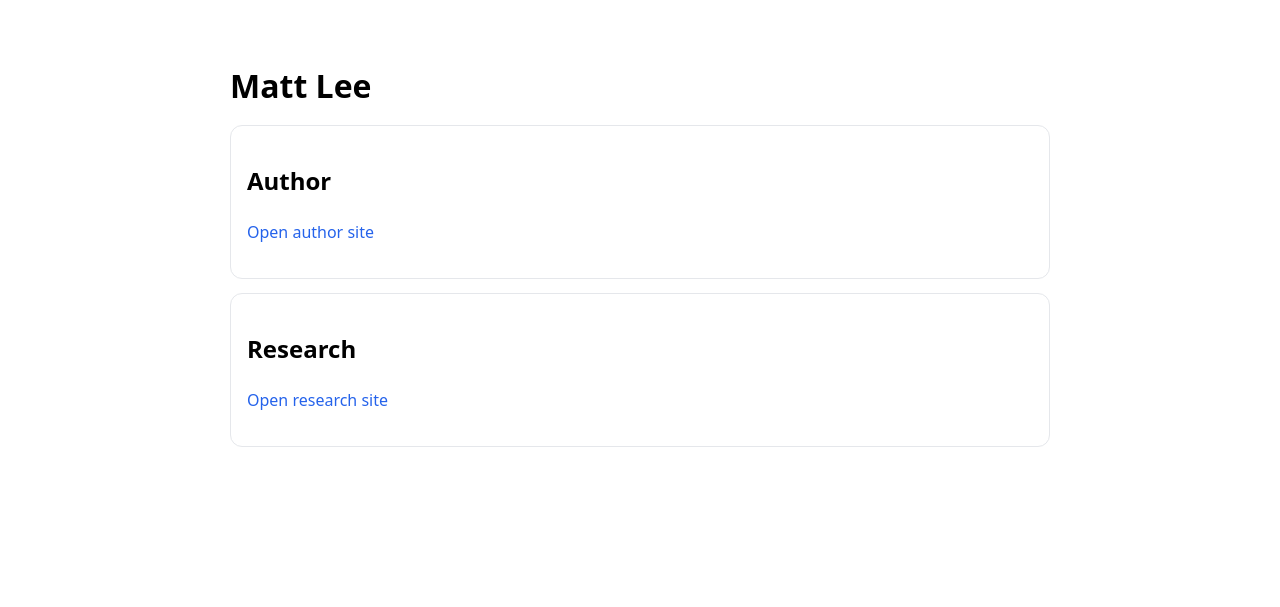
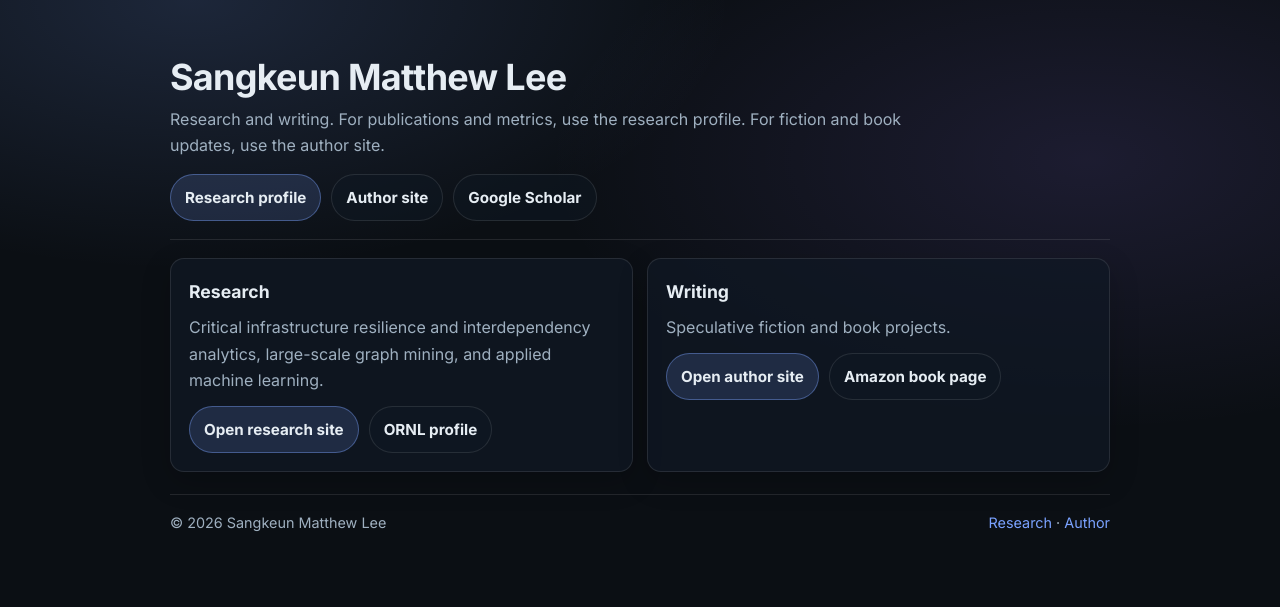
Before and after one commit to johnleespapa/johnleespapa.github.io, a plain HTML site: page index.html in a window 1280 px wide. Drawn offline with Linux system fonts and the light colour scheme.

Commit message:
Improve main hub page

```diff
--- a/index.html
+++ b/index.html
@@ -3,23 +3,165 @@
 <head>
   <meta charset="utf-8" />
   <meta name="viewport" content="width=device-width, initial-scale=1" />
-  <title>Matt Lee</title>
+  <title>Sangkeun Matthew Lee</title>
+  <meta name="description" content="Sangkeun Matthew Lee — research profile and author site." />
+  <link rel="preconnect" href="https://fonts.googleapis.com" />
+  <link rel="preconnect" href="https://fonts.gstatic.com" crossorigin />
+  <link href="https://fonts.googleapis.com/css2?family=Inter:wght@300;400;500;600;700&display=swap" rel="stylesheet" />
   <style>
-    body{font-family:system-ui,-apple-system,Segoe UI,Roboto,Helvetica,Arial,sans-serif;max-width:820px;margin:60px auto;padding:0 18px;line-height:1.6}
-    a{color:#2563eb;text-decoration:none} a:hover{text-decoration:underline}
-    .card{border:1px solid #e5e7eb;border-radius:12px;padding:16px;margin:14px 0}
-    h1{margin:0 0 10px}
+    :root {
+      --bg: #0b0f14;
+      --panel: rgba(16, 24, 36, 0.72);
+      --text: #e6edf3;
+      --muted: #9fb0c0;
+      --accent: #7aa2ff;
+      --border: rgba(255,255,255,0.10);
+      --shadow: 0 18px 60px rgba(0,0,0,0.45);
+    }
+
+    * { box-sizing: border-box; margin: 0; padding: 0; }
+
+    body {
+      font-family: Inter, system-ui, -apple-system, Segoe UI, Roboto, Helvetica, Arial, sans-serif;
+      background:
+        radial-gradient(900px 450px at 15% 0%, rgba(122,162,255,0.16), transparent 60%),
+        radial-gradient(900px 450px at 85% 20%, rgba(155,122,255,0.12), transparent 60%),
+        var(--bg);
+      color: var(--text);
+      line-height: 1.65;
+      min-height: 100vh;
+    }
+
+    a { color: var(--accent); text-decoration: none; }
+    a:hover { text-decoration: underline; }
+
+    .container { max-width: 980px; margin: 0 auto; padding: 58px 20px 70px; }
+
+    header {
+      padding-bottom: 18px;
+      border-bottom: 1px solid var(--border);
+      margin-bottom: 18px;
+    }
+
+    h1 {
+      font-size: 2.25rem;
+      font-weight: 800;
+      letter-spacing: -0.02em;
+      line-height: 1.1;
+    }
+
+    .subtitle {
+      margin-top: 8px;
+      color: var(--muted);
+      max-width: 75ch;
+    }
+
+    .cta {
+      display: flex;
+      flex-wrap: wrap;
+      gap: 10px;
+      margin-top: 16px;
+    }
+
+    .btn {
+      display: inline-flex;
+      align-items: center;
+      justify-content: center;
+      padding: 10px 14px;
+      border-radius: 999px;
+      border: 1px solid var(--border);
+      background: rgba(16, 24, 36, 0.55);
+      color: var(--text);
+      font-weight: 650;
+      font-size: 0.95rem;
+      text-decoration: none;
+    }
+
+    .btn.primary {
+      background: rgba(122, 162, 255, 0.16);
+      border-color: rgba(122, 162, 255, 0.40);
+    }
+
+    .grid {
+      display: grid;
+      grid-template-columns: 1fr 1fr;
+      gap: 14px;
+      margin-top: 18px;
+    }
+
+    @media (max-width: 860px) {
+      .grid { grid-template-columns: 1fr; }
+    }
+
+    .card {
+      background: var(--panel);
+      border: 1px solid var(--border);
+      border-radius: 14px;
+      padding: 18px;
+      box-shadow: 0 10px 30px rgba(0,0,0,0.20);
+    }
+
+    h2 { font-size: 1.1rem; font-weight: 750; margin-bottom: 8px; }
+    p { color: var(--muted); }
+
+    footer {
+      margin-top: 22px;
+      padding-top: 16px;
+      border-top: 1px solid var(--border);
+      color: var(--muted);
+      font-size: 0.9rem;
+      display: flex;
+      justify-content: space-between;
+      gap: 8px;
+      flex-wrap: wrap;
+    }
   </style>
 </head>
 <body>
-  <h1>Matt Lee</h1>
-  <div class="card">
-    <h2>Author</h2>
-    <p><a href="./author/">Open author site</a></p>
-  </div>
-  <div class="card">
-    <h2>Research</h2>
-    <p><a href="./research/">Open research site</a></p>
+  <div class="container">
+    <header>
+      <h1>Sangkeun Matthew Lee</h1>
+      <div class="subtitle">
+        Research and writing. For publications and metrics, use the research profile. For fiction and book updates, use the author site.
+      </div>
+
+      <div class="cta">
+        <a class="btn primary" href="./research/">Research profile</a>
+        <a class="btn" href="./author/">Author site</a>
+        <a class="btn" href="https://scholar.google.com/citations?user=DcyrVNoAAAAJ&hl=en" target="_blank" rel="noopener noreferrer">Google Scholar</a>
+      </div>
+    </header>
+
+    <div class="grid">
+      <section class="card">
+        <h2>Research</h2>
+        <p>
+          Critical infrastructure resilience and interdependency analytics, large-scale graph mining, and applied machine learning.
+        </p>
+        <div class="cta" style="margin-top: 12px;">
+          <a class="btn primary" href="./research/">Open research site</a>
+          <a class="btn" href="https://www.ornl.gov/staff-profile/sangkeun-matt-m-lee" target="_blank" rel="noopener noreferrer">ORNL profile</a>
+        </div>
+      </section>
+
+      <section class="card">
+        <h2>Writing</h2>
+        <p>
+          Speculative fiction and book projects.
+        </p>
+        <div class="cta" style="margin-top: 12px;">
+          <a class="btn primary" href="./author/">Open author site</a>
+          <a class="btn" href="https://www.amazon.com/dp/B0GJMQ4RYQ" target="_blank" rel="noopener noreferrer">Amazon book page</a>
+        </div>
+      </section>
+    </div>
+
+    <footer>
+      <div>© 2026 Sangkeun Matthew Lee</div>
+      <div>
+        <a href="./research/">Research</a> · <a href="./author/">Author</a>
+      </div>
+    </footer>
   </div>
 </body>
 </html>
```
